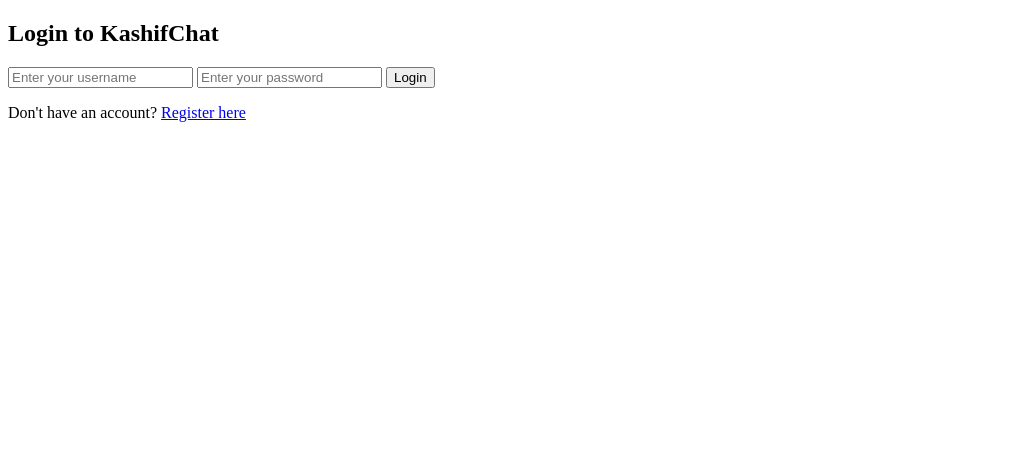
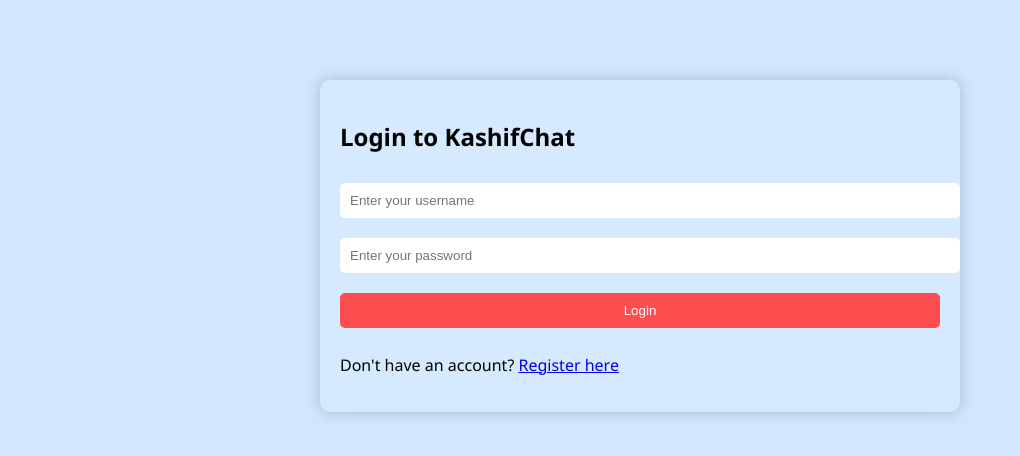
Before and after one commit to kashifneyaz555/Kashifchat, a Flask app: page /login in a window 1280 px wide. Shown: the top 456 px of the page, without its empty margins (0-1020 px from the left). Run offline with Flask 3, Linux system fonts and the light colour scheme.

Commit message:
Update background to Light blue and full black in dark mode

```diff
--- a/static/style.css
+++ b/static/style.css
@@ -1,3 +1,104 @@
+body {
+  margin: 0;
+  font-family: 'Segoe UI', sans-serif;
+  background: #d0e7ff; /* Light blue background */
+  color: black;
+  transition: background 0.3s ease, color 0.3s ease;
+}
+
+body.dark {
+  background: #000000; /* Full black background in dark mode */
+  color: #e0e0e0;
+}
+
+.container {
+  max-width: 600px;
+  margin: 80px auto 50px;
+  background: rgba(255, 255, 255, 0.1);
+  padding: 20px;
+  border-radius: 10px;
+  box-shadow: 0 0 15px rgba(0, 0, 0, 0.2);
+}
+
+input, button {
+  width: 100%;
+  padding: 10px;
+  margin: 10px 0;
+  border: none;
+  border-radius: 5px;
+}
+
+button {
+  background-color: #ff4e50;
+  color: white;
+  cursor: pointer;
+}
+
+button:hover {
+  background-color: #ff6e70;
+}
+
+.header {
+  position: fixed;
+  top: 0;
+  width: 100%;
+  max-width: 600px;
+  left: 50%;
+  transform: translateX(-50%);
+  background: rgba(255, 255, 255, 0.1);
+  padding: 10px 20px;
+  display: flex;
+  align-items: center;
+  justify-content: space-between;
+  border-bottom: 1px solid rgba(255, 255, 255, 0.2);
+  z-index: 10;
+}
+
+.header-avatar {
+  width: 32px;
+  height: 32px;
+  border-radius: 50%;
+}
+
+.header-info {
+  flex-grow: 1;
+  margin-left: 10px;
+}
+
+.status-text {
+  font-size: 0.8em;
+  color: #ccc;
+}
+
+.dark-toggle {
+  font-size: 1.2em;
+  cursor: pointer;
+}
+
+#chat-box {
+  height: 300px;
+  overflow-y: auto;
+  background: rgba(255, 255, 255, 0.2);
+  padding: 10px;
+  border-radius: 5px;
+  margin-bottom: 10px;
+}
+
+/* Chat message bubbles */
+.chat-message {
+  display: flex;
+  margin-bottom: 12px;
+  animation: fadeIn 0.4s ease;
+}
+
+.chat-message.me {
+  justify-content: flex-end;
+}
+
+.chat-message.them {
+  justify-content: flex-start;
+}
+
 .bubble {
   position: relative;
   padding: 10px 12px;
@@ -22,6 +123,24 @@ body.dark .chat-message.them .bubble {
   background-color: #222;
 }
 
+/* Timestamp and status */
+.timestamp {
+  font-size: 0.75em;
+  color: #888;
+  margin-left: 8px;
+}
+
+.status {
+  font-size: 0.75em;
+  margin-left: 5px;
+  color: #888;
+}
+
+.status.seen {
+  color: #00ff99;
+}
+
+/* Hover actions */
 .hover-actions {
   display: none;
   margin-top: 5px;
@@ -33,6 +152,7 @@ body.dark .chat-message.them .bubble {
   gap: 5px;
 }
 
+/* Reactions and buttons */
 .reactions button,
 .action-btn {
   background: transparent;
@@ -54,10 +174,20 @@ body.dark .chat-message.them .bubble {
   font-size: 1.2em;
 }
 
-.fade-in {
-  animation: fadeIn 0.4s ease;
+/* Audio player */
+audio {
+  margin-top: 5px;
+  width: 100%;
 }
 
+/* Typing indicator */
+.typing-indicator {
+  font-style: italic;
+  margin-bottom: 10px;
+  color: #ccc;
+}
+
+/* Fade-in animation */
 @keyframes fadeIn {
   from { opacity: 0; transform: translateY(10px); }
   to { opacity: 1; transform: translateY(0); }
```
